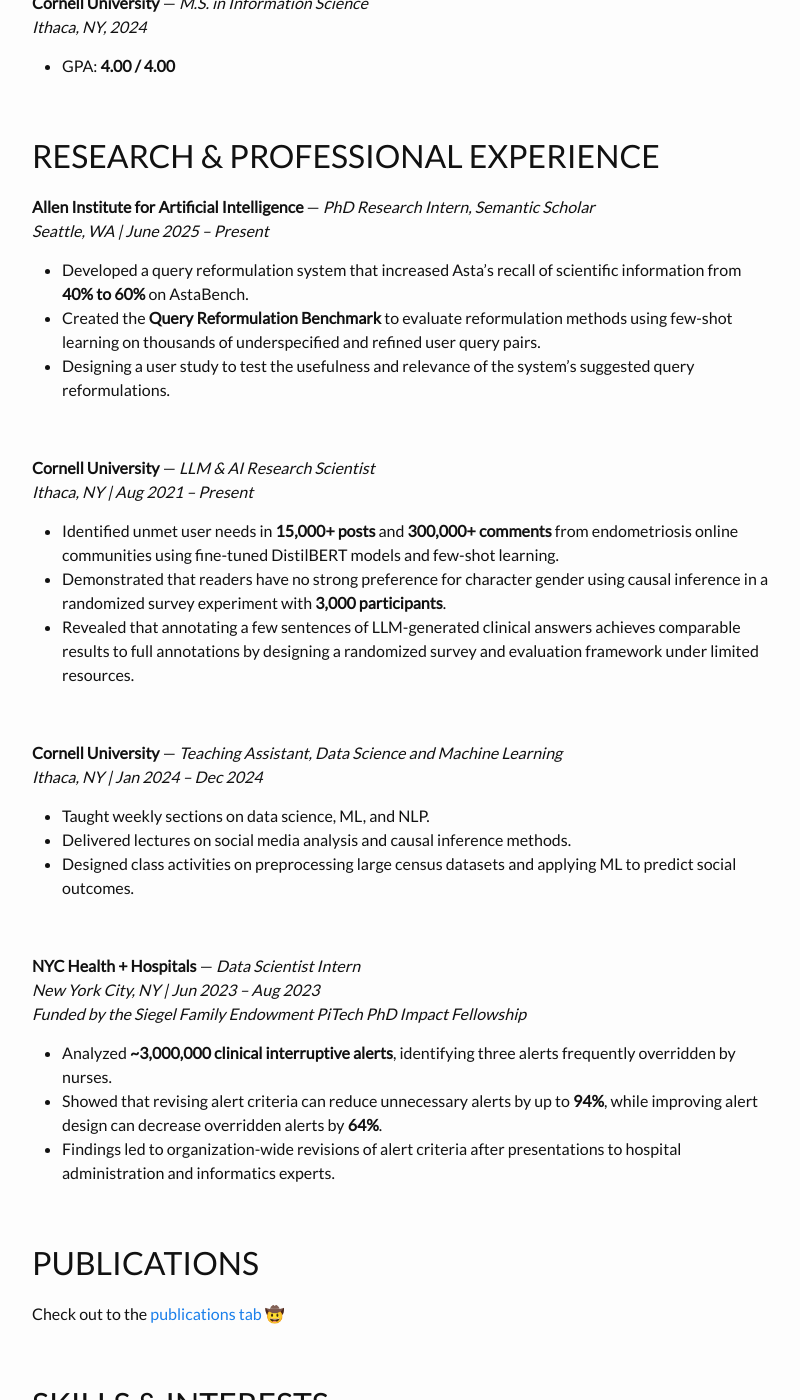
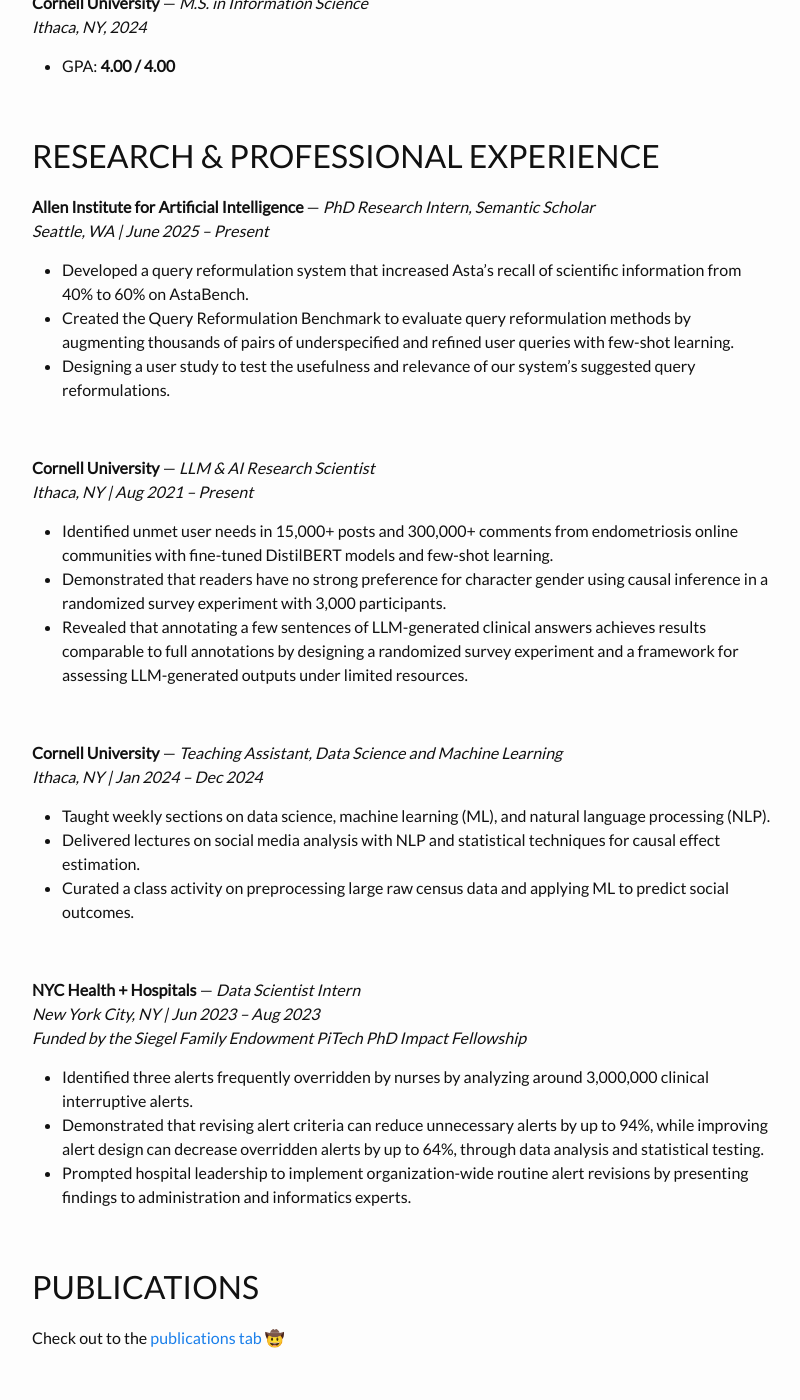
Before and after one commit to federicabologna/federicabologna.github.io, a Jekyll site: the page built from resume.markdown, in a window 1280 px wide and 1400 px high, scrolled down 386 px. Shown: the whole window, without its empty margins (238-1038 px from the left). Built offline with Jekyll 4.4.1, drawn with Linux system fonts in a browser that asks for light colours; some of the changed text lies outside the part shown.

Commit message:
big updates

```diff
--- a/resume.markdown
+++ b/resume.markdown
@@ -24,34 +24,34 @@ permalink: /resume/
 
 **Allen Institute for Artificial Intelligence** — *PhD Research Intern, Semantic Scholar*
 *Seattle, WA | June 2025 – Present*
-- Developed a query reformulation system that increased Asta’s recall of scientific information from **40% to 60%** on AstaBench.
-- Created the **Query Reformulation Benchmark** to evaluate reformulation methods using few-shot learning on thousands of underspecified and refined user query pairs.
-- Designing a user study to test the usefulness and relevance of the system’s suggested query reformulations.
+- Developed a query reformulation system that increased Asta’s recall of scientific information from 40% to 60% on AstaBench.
+- Created the Query Reformulation Benchmark to evaluate query reformulation methods by augmenting thousands of pairs of underspecified and refined user queries with few-shot learning.
+- Designing a user study to test the usefulness and relevance of our system’s suggested query reformulations.
 
 <br>
 
 **Cornell University** — *LLM & AI Research Scientist*
 *Ithaca, NY | Aug 2021 – Present*
-- Identified unmet user needs in **15,000+ posts** and **300,000+ comments** from endometriosis online communities using fine-tuned DistilBERT models and few-shot learning.
-- Demonstrated that readers have no strong preference for character gender using causal inference in a randomized survey experiment with **3,000 participants**.
-- Revealed that annotating a few sentences of LLM-generated clinical answers achieves comparable results to full annotations by designing a randomized survey and evaluation framework under limited resources.
+- Identified unmet user needs in 15,000+ posts and 300,000+ comments from endometriosis online communities with fine-tuned DistilBERT models and few-shot learning.
+- Demonstrated that readers have no strong preference for character gender using causal inference in a randomized survey experiment with 3,000 participants.
+- Revealed that annotating a few sentences of LLM-generated clinical answers achieves results comparable to full annotations by designing a randomized survey experiment and a framework for assessing LLM-generated outputs under limited resources.
 
 <br>
 
 **Cornell University** — *Teaching Assistant, Data Science and Machine Learning*
 *Ithaca, NY | Jan 2024 – Dec 2024*
-- Taught weekly sections on data science, ML, and NLP.
-- Delivered lectures on social media analysis and causal inference methods.
-- Designed class activities on preprocessing large census datasets and applying ML to predict social outcomes.
+- Taught weekly sections on data science, machine learning (ML), and natural language processing (NLP).
+- Delivered lectures on social media analysis with NLP and statistical techniques for causal effect estimation.
+- Curated a class activity on preprocessing large raw census data and applying ML to predict social outcomes.
 
 <br>
 
 **NYC Health + Hospitals** — *Data Scientist Intern*
 *New York City, NY | Jun 2023 – Aug 2023*
 *Funded by the Siegel Family Endowment PiTech PhD Impact Fellowship*
-- Analyzed **~3,000,000 clinical interruptive alerts**, identifying three alerts frequently overridden by nurses.
-- Showed that revising alert criteria can reduce unnecessary alerts by up to **94%**, while improving alert design can decrease overridden alerts by **64%**.
-- Findings led to organization-wide revisions of alert criteria after presentations to hospital administration and informatics experts.
+- Identified three alerts frequently overridden by nurses by analyzing around 3,000,000 clinical interruptive alerts.
+- Demonstrated that revising alert criteria can reduce unnecessary alerts by up to 94%, while improving alert design can decrease overridden alerts by up to 64%, through data analysis and statistical testing.
+- Prompted hospital leadership to implement organization-wide routine alert revisions by presenting findings to administration and informatics experts.
 
 <br>
 
@@ -66,3 +66,39 @@ Check out to the [publications tab](https://federicabologna.github.io/publicatio
 **Programming Languages:** Python, R, Bash, SQL
 **Methods:** NLP, Data Science, Statistical Testing, Causal Inference, Interviews, Surveys
 **Interests:** poetry fanatic (*Meadowlands* is a favorite), aspiring gym rat, anime binge-watcher (*Frieren* at the moment)
+
+<br>
+
+## POSTERS & PRESENTATIONS
+
+**What is Happening in Endometriosis Online Communities?**
+Kristen Pepin, Federica Bologna, and Matthew Wilkens
+Main Stage Presentation at the 2023 Global Congress of the [American Association of Gynecologic Laparoscopists (AAGL)](https://aagl.org)
+
+**Support and Relationship Patterns in Endometriosis Narratives**
+Federica Bologna, Rosamond Thalken, David Mimno, and Matthew Wilkens
+Long Presentation at [DH2022](https://dh2022.adho.org/program/presentations)
+
+**Analyzing Urban Space’s Presence in Science Fiction Using Token Counts**
+Federica Bologna
+Presentation at *University of Naples “L’Orientale” Graduate Conference 2020*
+
+<br>
+
+## TEACHING EXPERIENCE
+
+Fall 2025 — Graduate TA, INFO 2950: Introduction to Data Science, Cornell University
+Fall 2024 — Graduate TA, [INFO 3350: Text Mining for History and Literature](https://github.com/wilkens-teaching/info3350-f24), Cornell University
+Spring 2024 — Graduate TA, [INFO 3370: Studying Social Inequality with Data Science](https://info3370.github.io/), Cornell University
+Spring 2023 — Graduate TA, [INFO 3370: Studying Social Inequality with Data Science](https://info3370.github.io/sp23/), Cornell University
+Spring 2022 — Graduate TA, [INFO 3350: Text Mining for History and Literature](https://github.com/wilkens-teaching/info3350-s22/tree/main), Cornell University
+
+<br>
+
+## HONORS, AWARDS & SCHOLARSHIPS
+
+2024 — **Microsoft Azure Cloud Computing Grant**, Cornell University
+2023 — **Outstanding Teaching Award**, Cornell University
+2023 — **Siegel Family Endowment [PiTech PhD Impact Fellow](https://www.pi.tech.cornell.edu/)**, Cornell University
+2019 — **M.A. Thesis Research Abroad Scholarship**, University of Bologna, Italy
+2017 — **Overseas Study Abroad Scholarship**, University of Bologna, Italy
```
Also changed, not shown: other parts of resume.markdown (+1 -1 lines).
